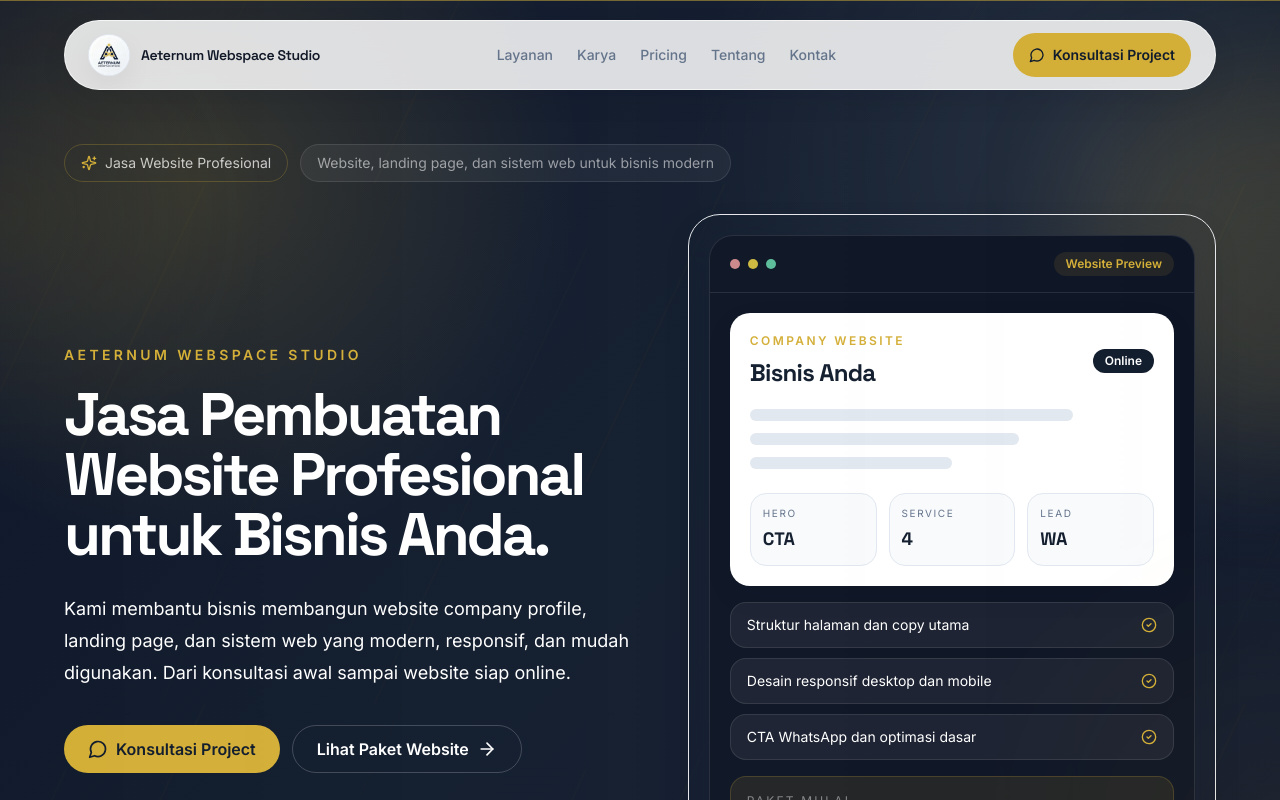
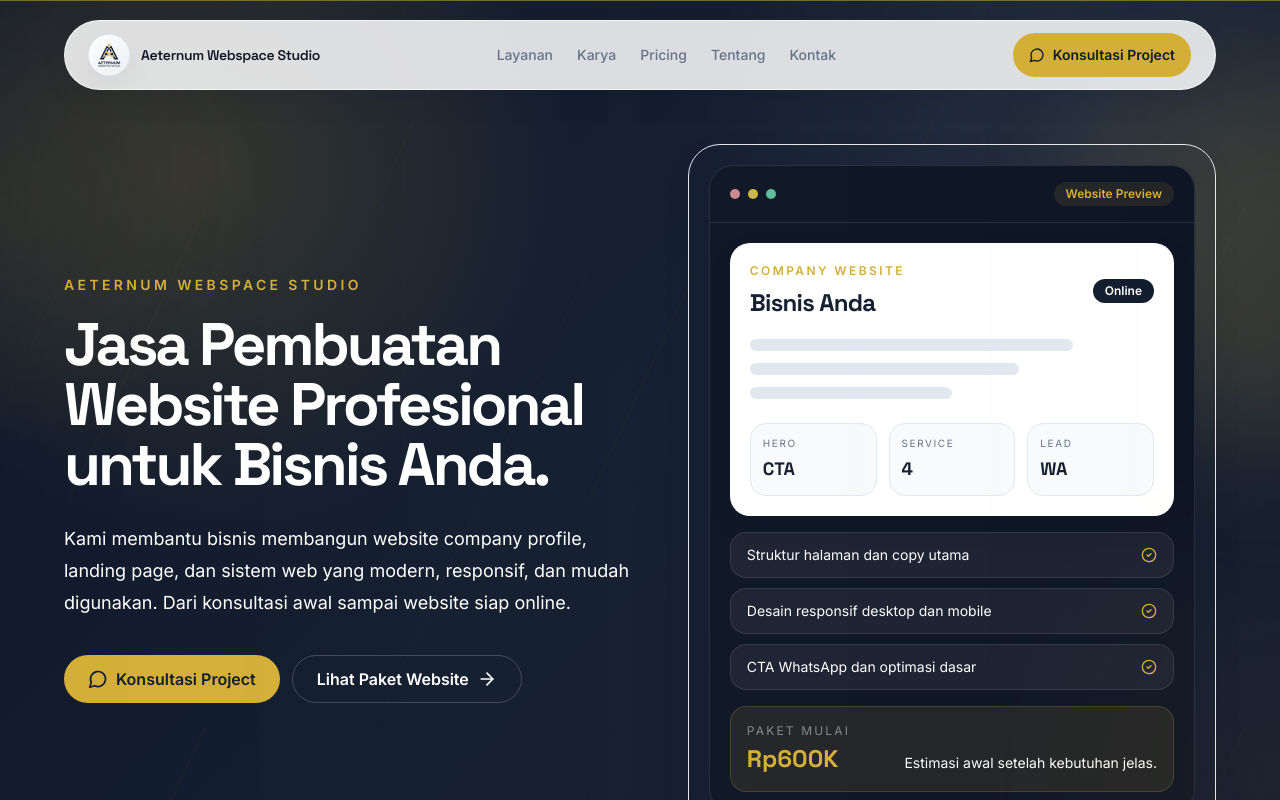
Before and after one commit to RamsNotes31/AeternumWebspaceStudio, a Next.js app: page / in a window 1280 px wide. Shown: the top 800 px of the page. Built offline with nearby package versions, Linux system fonts and the light colour scheme.

Commit message:
Remove hero eyebrow badges

```diff
--- a/app/page.tsx
+++ b/app/page.tsx
@@ -1,12 +1,5 @@
 import Link from "next/link";
-import {
-  ArrowRight,
-  CheckCircle2,
-  ExternalLink,
-  MessageCircle,
-  Minus,
-  Sparkles,
-} from "lucide-react";
+import { ArrowRight, CheckCircle2, ExternalLink, MessageCircle, Minus } from "lucide-react";
 import {
   faqs,
   featuredProject,
@@ -54,16 +47,6 @@ function Hero() {
       <div className="absolute bottom-10 left-[-10rem] h-72 w-72 rounded-full bg-white/8 blur-3xl" />
 
       <div className="relative mx-auto max-w-6xl">
-        <div className="mb-8 flex max-w-4xl flex-wrap items-center gap-3">
-          <span className="inline-flex items-center gap-2 rounded-full border border-gold/25 bg-white/8 px-4 py-2 text-sm text-white/75 backdrop-blur">
-            <Sparkles className="h-4 w-4 text-gold" />
-            Jasa Website Profesional
-          </span>
-          <span className="rounded-full border border-white/10 bg-white/5 px-4 py-2 text-sm text-white/55">
-            Website, landing page, dan sistem web untuk bisnis modern
-          </span>
-        </div>
-
         <div className="grid gap-10 lg:grid-cols-[1.05fr_0.95fr] lg:items-center">
           <div>
             <p className="mb-5 max-w-xl text-sm font-semibold uppercase tracking-[0.24em] text-gold">
```
